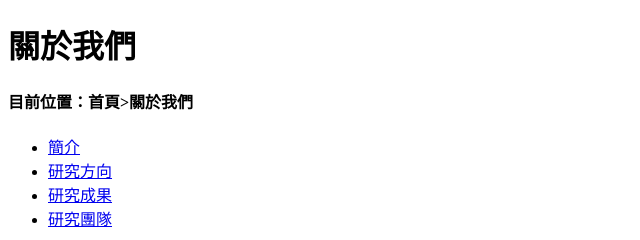
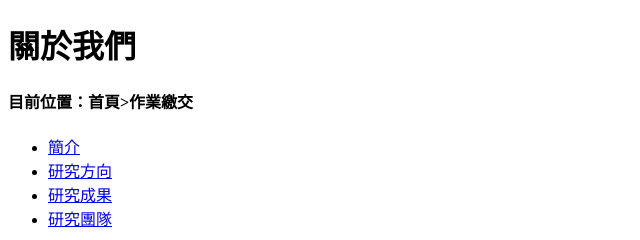
Before and after one commit to yuma1014/456, a plain HTML site: page 第二層-06作業繳交.html in a window 1280 px wide. Shown: the top 240 px of the page, 0-640 px from the left. Drawn offline with Linux system fonts and the light colour scheme.

Commit message:
Update 第二層-06作業繳交.html

```diff
--- a/第二層-06作業繳交.html
+++ b/第二層-06作業繳交.html
@@ -5,7 +5,7 @@
 </head>
 <body>
           <h1>關於我們</h1>
-          <h4>目前位置：首頁>關於我們</h4>
+          <h4>目前位置：首頁>作業繳交</h4>
 
 
   <nav>
```
